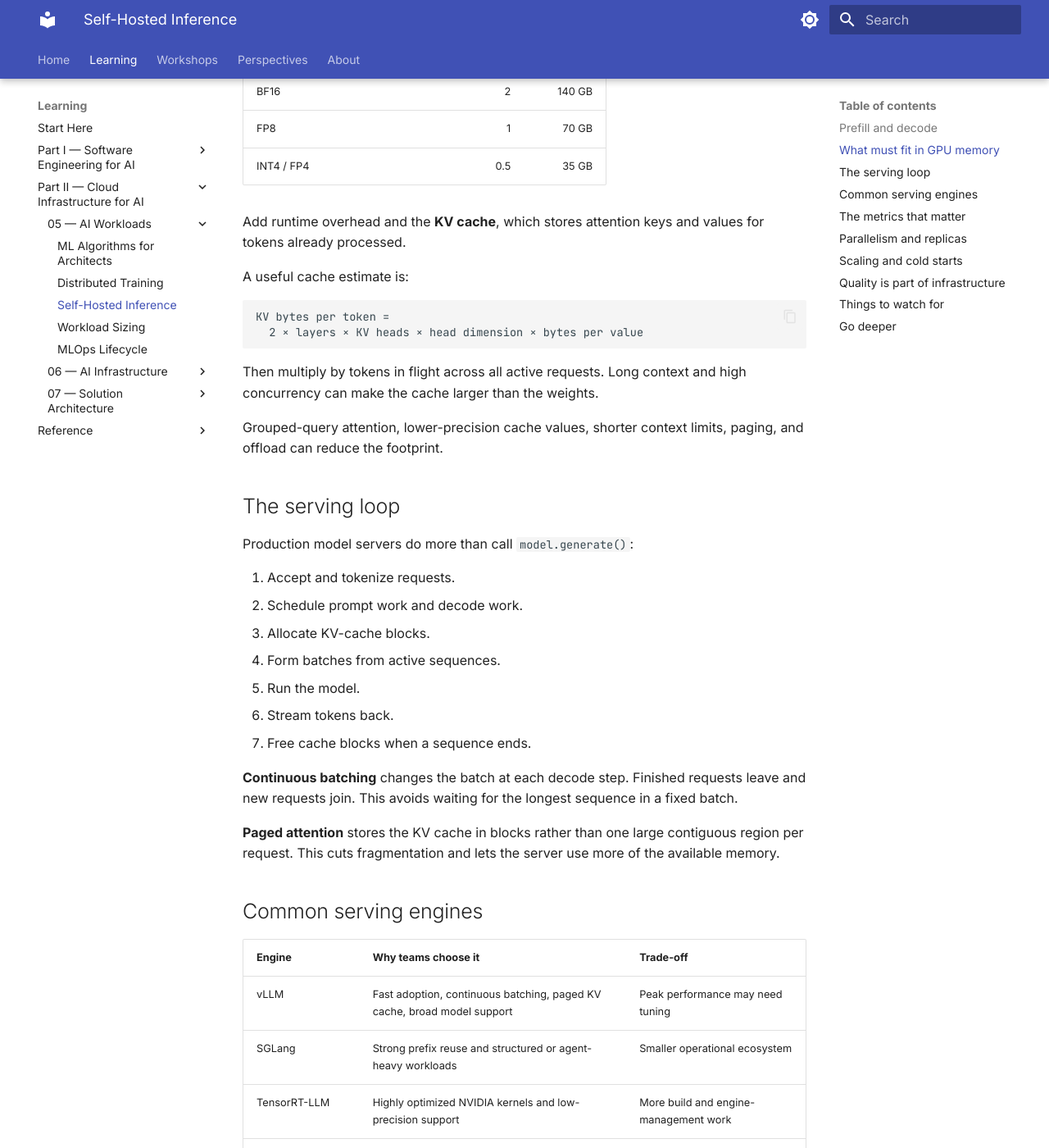
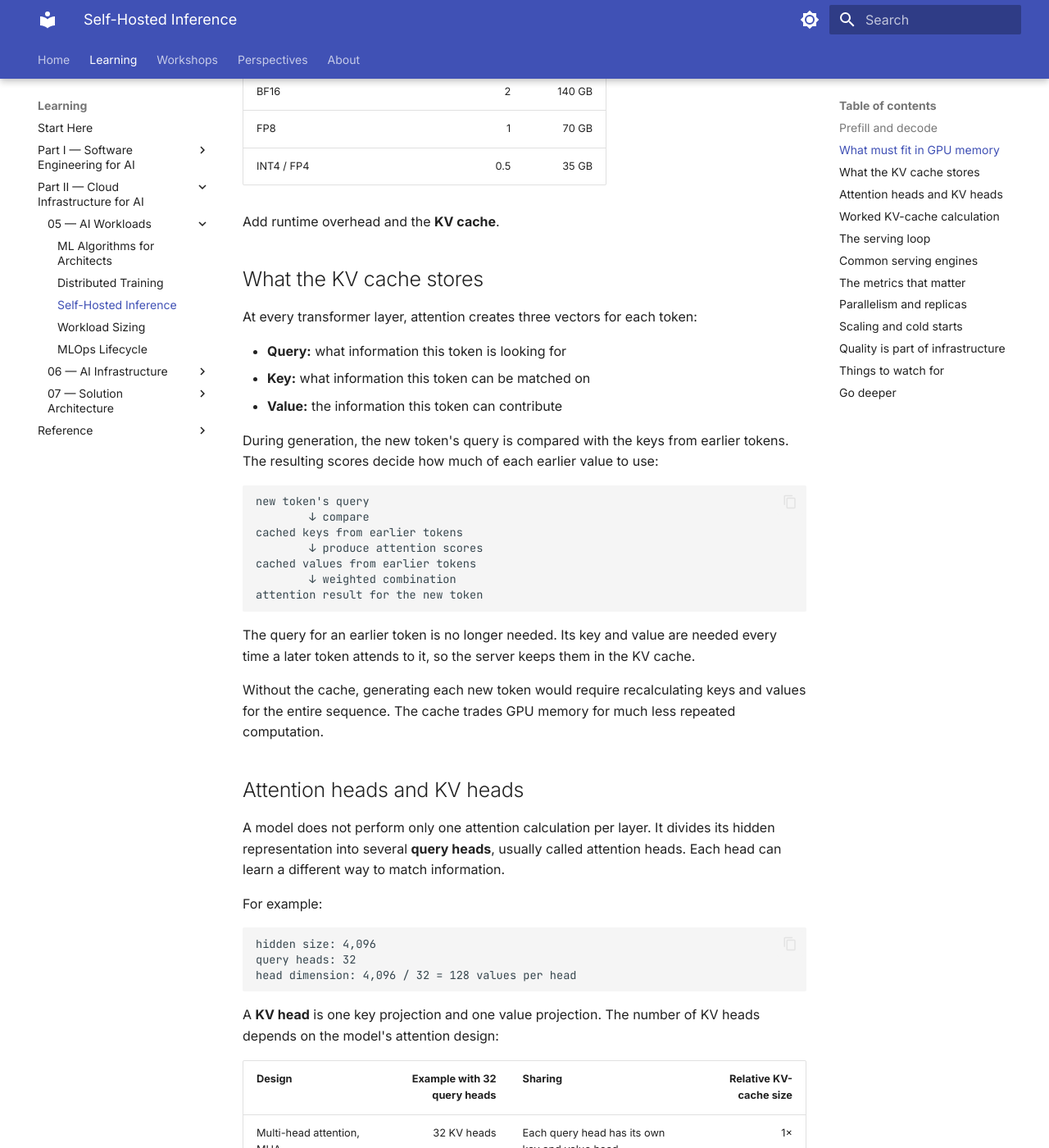
Before and after one commit to Jonathan34/ai-learning, an MkDocs documentation site: the page built from docs/05-ai-workloads/23-self-hosted-inference.md, in a window 1280 px wide and 1400 px high, scrolled down 768 px. Shown: the whole window at 82% size. Built offline with MkDocs 1.6.1 and Material for MkDocs 9.7.7, drawn with Linux system fonts in a browser that asks for light colours; some of the changed text lies outside the part shown.

Commit message:
docs: explain KV heads and cache sizing

````diff
--- a/docs/05-ai-workloads/23-self-hosted-inference.md
+++ b/docs/05-ai-workloads/23-self-hosted-inference.md
@@ -26,18 +26,130 @@ weight memory = parameter count × bytes per parameter
 | FP8 | 1 | 70 GB |
 | INT4 / FP4 | 0.5 | 35 GB |
 
-Add runtime overhead and the **KV cache**, which stores attention keys and values for tokens already processed.
+Add runtime overhead and the **KV cache**.
 
-A useful cache estimate is:
+## What the KV cache stores
+
+At every transformer layer, attention creates three vectors for each token:
+
+- **Query:** what information this token is looking for
+- **Key:** what information this token can be matched on
+- **Value:** the information this token can contribute
+
+During generation, the new token's query is compared with the keys from earlier tokens. The resulting scores decide how much of each earlier value to use:
+
+```text
+new token's query
+        ↓ compare
+cached keys from earlier tokens
+        ↓ produce attention scores
+cached values from earlier tokens
+        ↓ weighted combination
+attention result for the new token
+```
+
+The query for an earlier token is no longer needed. Its key and value are needed every time a later token attends to it, so the server keeps them in the KV cache.
+
+Without the cache, generating each new token would require recalculating keys and values for the entire sequence. The cache trades GPU memory for much less repeated computation.
+
+## Attention heads and KV heads
+
+A model does not perform only one attention calculation per layer. It divides its hidden representation into several **query heads**, usually called attention heads. Each head can learn a different way to match information.
+
+For example:
+
+```text
+hidden size: 4,096
+query heads: 32
+head dimension: 4,096 / 32 = 128 values per head
+```
+
+A **KV head** is one key projection and one value projection. The number of KV heads depends on the model's attention design:
+
+| Design | Example with 32 query heads | Sharing | Relative KV-cache size |
+|---|---:|---|---:|
+| Multi-head attention, MHA | 32 KV heads | Each query head has its own key and value head | 1× |
+| Grouped-query attention, GQA | 8 KV heads | Four query heads share each KV head | 1/4 |
+| Multi-query attention, MQA | 1 KV head | All 32 query heads share one KV head | 1/32 |
+
+GQA and MQA reduce cache memory and the amount of cache data read during decoding. The trade-off is that more query heads share the same key and value representation. The model designer chooses this structure during model development and training; a serving operator normally cannot change the KV-head count.
+
+The **head dimension** is the number of values in one head's key or value vector. It is often:
+
+```text
+head dimension = hidden size / query heads
+```
+
+Do not assume that formula for every architecture. Some models store an explicit head dimension.
+
+The model configuration commonly exposes fields such as:
+
+```text
+num_hidden_layers
+hidden_size
+num_attention_heads
+num_key_value_heads
+head_dim
+torch_dtype
+```
+
+The exact names vary. Use the model configuration and serving engine rather than guessing from the model's parameter count.
+
+## Worked KV-cache calculation
+
+A useful estimate is:
 
 ```text
 KV bytes per token =
   2 × layers × KV heads × head dimension × bytes per value
 ```
 
-Then multiply by tokens in flight across all active requests. Long context and high concurrency can make the cache larger than the weights.
+The first `2` means one key and one value.
 
-Grouped-query attention, lower-precision cache values, shorter context limits, paging, and offload can reduce the footprint.
+Assume a model has:
+
+- 32 layers
+- 32 query heads
+- 8 KV heads using GQA
+- Head dimension of 128
+- BF16 cache values at 2 bytes each
+
+```text
+KV bytes per token
+  = 2 × 32 × 8 × 128 × 2
+  = 131,072 bytes
+  = 128 KiB, where 1 KiB = 1,024 bytes
+```
+
+One request holding 8,192 prompt and generated tokens needs:
+
+```text
+128 KiB × 8,192 tokens = 1 GiB
+```
+
+One GiB is `1,024³` bytes. One hundred requests at that length need about `100 GiB` of KV cache across the model replica, before allocator and runtime overhead.
+
+If the same example used MHA with 32 KV heads, the cache would be four times larger:
+
+```text
+512 KiB per token
+4 GiB per 8,192-token request
+400 GiB for 100 such requests
+```
+
+For requests with different lengths, add their current sequence lengths:
+
+```text
+total KV cache =
+  KV bytes per token ×
+  sum of current tokens across active requests
+```
+
+Tensor parallelism may split that cache across the GPUs in one replica. It lowers the cache stored on each GPU but does not change the replica's total.
+
+Long context and high concurrency can make the cache larger than the weights.
+
+GQA or MQA, lower-precision cache values, shorter context limits, prefix sharing, paging, sliding-window attention, and offload can reduce the GPU footprint. Paging mainly reduces wasted space; offload saves GPU memory but adds data movement and may hurt latency.
 
 ## The serving loop
 
````
Also changed, not shown: docs/reference/glossary.md (+11 -1 lines).
